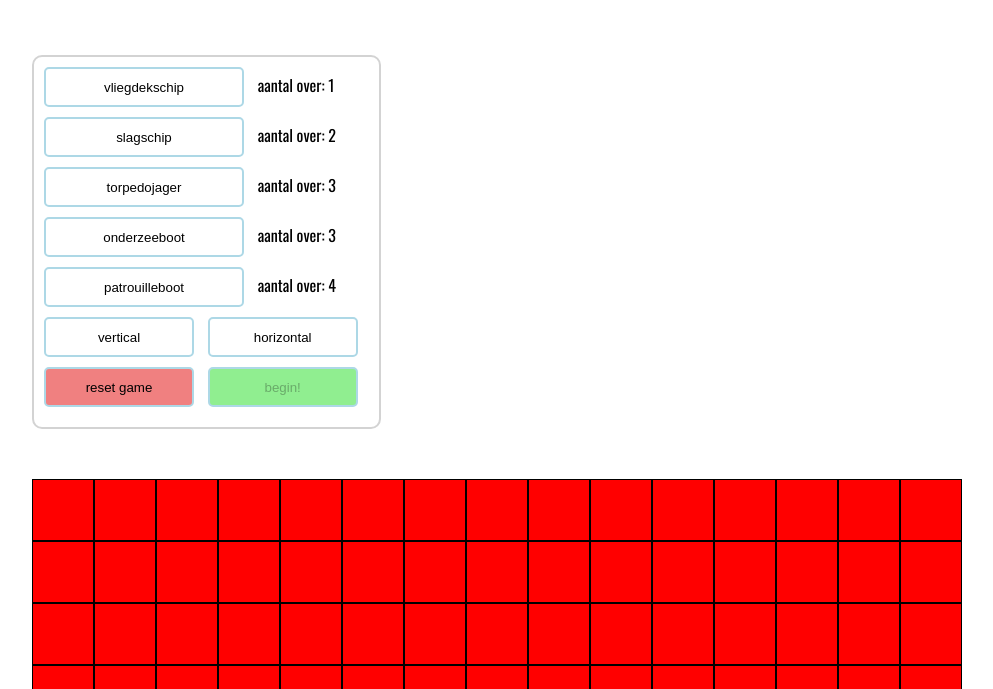
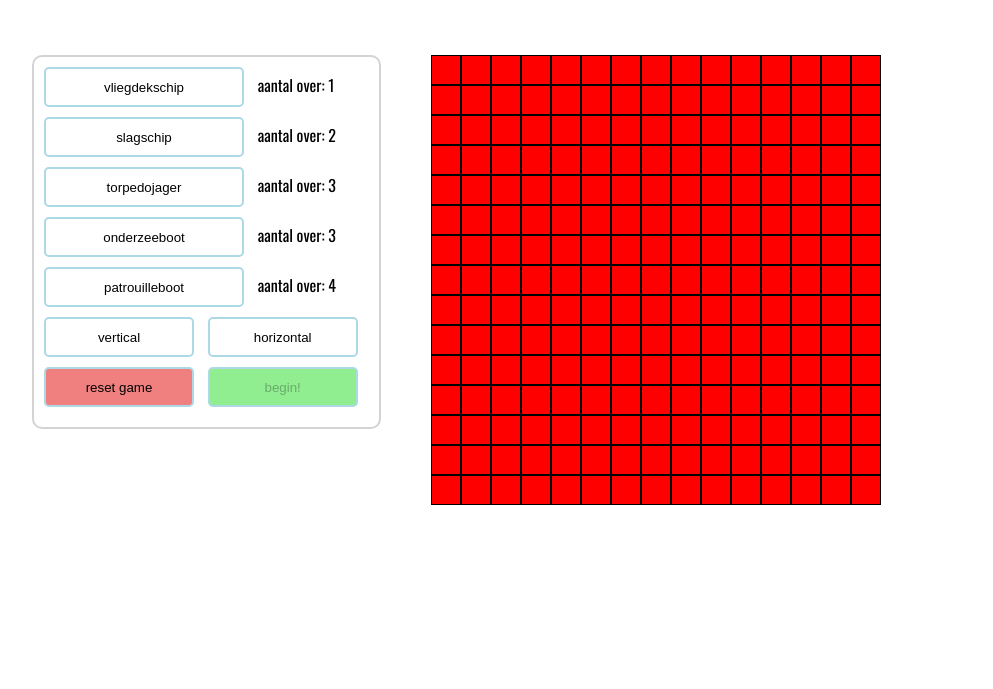
Before and after one commit to romanornr/Battleship-Nodejs, a website: page client/index.html in a window 1280 px wide. Shown: the part 111-800 px from the top of the page, without its empty margins (1-994 px from the left). Drawn offline with nearby package versions, Linux system fonts and the light colour scheme.

Commit message:
fixed scaling problem
fixed scaling problem

```diff
--- a/client/css/style.css
+++ b/client/css/style.css
@@ -1,13 +1,7 @@
 .title {
     background-color: red;
     float: left;
-
     border: 1px solid;
-}
-
-#grid {
-    margin: 25px;
-    float: left;
 }
 
 #buttons{
@@ -62,7 +56,7 @@ body {
     font-family: 'Oswald', sans-serif;
 }
 
-#ownShips, #shootGrid{
+#ownShips, #shootGrid, #grid{
     width: 450px;
     height: 450px;
     margin: 25px;
--- a/client/js/main.js
+++ b/client/js/main.js
@@ -134,10 +134,8 @@ Ship.prototype.rektShip = function () {
  * @param mousout, gives color red (cancel)
  * @param draw, draws title in the grid
  */
-var Title = function (posX, posY, height, width, id) {
+var Title = function (posX, posY, id) {
     this.pos = {x: posX, y: posY};
-    this.height = height;
-    this.width = width;
     this.id = id;
 
     this.clicked = false;
@@ -145,15 +143,15 @@ var Title = function (posX, posY, height, width, id) {
     this.elem = document.createElement("div");
     this.elem.className = "title";
     this.elem.id = id;
-    this.elem.style.width = (this.width - 4) + "px";
-    this.elem.style.height = (this.height - 4) + "px";
+    this.elem.style.width = "28px";
+    this.elem.style.height = "28px";
 
     this.elem.addEventListener("click", function () {
-        placeShip(this, {x: posX, y: posY});
+        placeShip(this, {'x': posX, 'y': posY});
     });
 
     this.elem.addEventListener("mouseover", function () {
-        previewShip(this, {x: posX, y: posY});
+        previewShip(this, {'x': posX, 'y': posY});
     });
 
     this.elem.addEventListener("mouseout", resetPreviews);
@@ -171,22 +169,17 @@ var Title = function (posX, posY, height, width, id) {
  * @return {void}
  * @param removeFromDOM [removes ship from dom]
  */
-var Grid = function (height, width, titleX, titleY) {
-    this.titleWidth = width / titleX;
-    this.titleHeight = height / titleY;
-
+var Grid = function () {
     this.container = document.createElement("div");
     this.container.id = "grid";
-    this.container.style.width = width + "px";
-    this.container.style.height = height + "px";
 
     this.draw = function () {
         document.body.appendChild(this.container);
 
         var id = 0;
-        for (var y = 0; y < titleY; y++) {
-            for (var x = 0; x < titleX; x++) {
-                var title = new Title(x, y, this.titleHeight, this.titleWidth, id);
+        for (var y = 0; y < 15; y++) {
+            for (var x = 0; x < 15; x++) {
+                var title = new Title(x, y, id);
                 title.draw(this.container);
                 id++;
             }
@@ -417,7 +410,6 @@ var OwnShipGrid = function (ships, shipTitles) {
                 title.style.height = "28px";
 
                 for(var z = 0; z < shipTitles.length; z++){
-                    console.log(id, shipTitles[z]);
                     if(id == shipTitles[z]){
                         title.style.backgroundColor = 'blue';
                     }
@@ -441,8 +433,6 @@ var TargetGrid = function () {
     this.elem.id = "shootGrid";
 
     this.draw = function () {
-        console.log(this.shipstitles);
-
         document.body.appendChild(this.elem);
 
         for (var x = 0; x < 15; x++) {
@@ -490,7 +480,6 @@ var startStageTwo = function () {
     gameWorld.ownShipsGrid = new OwnShipGrid(ships, shipTitles);
 
     gameWorld.ownShipsGrid.draw();
-    console.log(gameWorld.ownShipsGrid);
 
     gameWorld.targetGrid = new TargetGrid();
     gameWorld.targetGrid.draw();
@@ -500,8 +489,6 @@ var startStageTwo = function () {
 var shoot = function(pos, targetPlayer, targetGrid)
 {
     //var targetGrid = targetGrid;
-    //console.log(targetGrid);
-    console.log(pos);
     var targetPlayer;
 
     // if (targetPlayer == Const.player1)
@@ -525,11 +512,11 @@ var shoot = function(pos, targetPlayer, targetGrid)
 };
 
 var enableStartButton = function(){
-    if(gameWorld.ships.length >= 10){
+    if(gameWorld.ships.length >= 13){
         document.getElementsByClassName("startButton")[0].disabled = false;
     }
 };
 
 
-gameWorld.grid = new Grid(960, 960, 15, 15);
+gameWorld.grid = new Grid();
 gameWorld.grid.draw();
```
